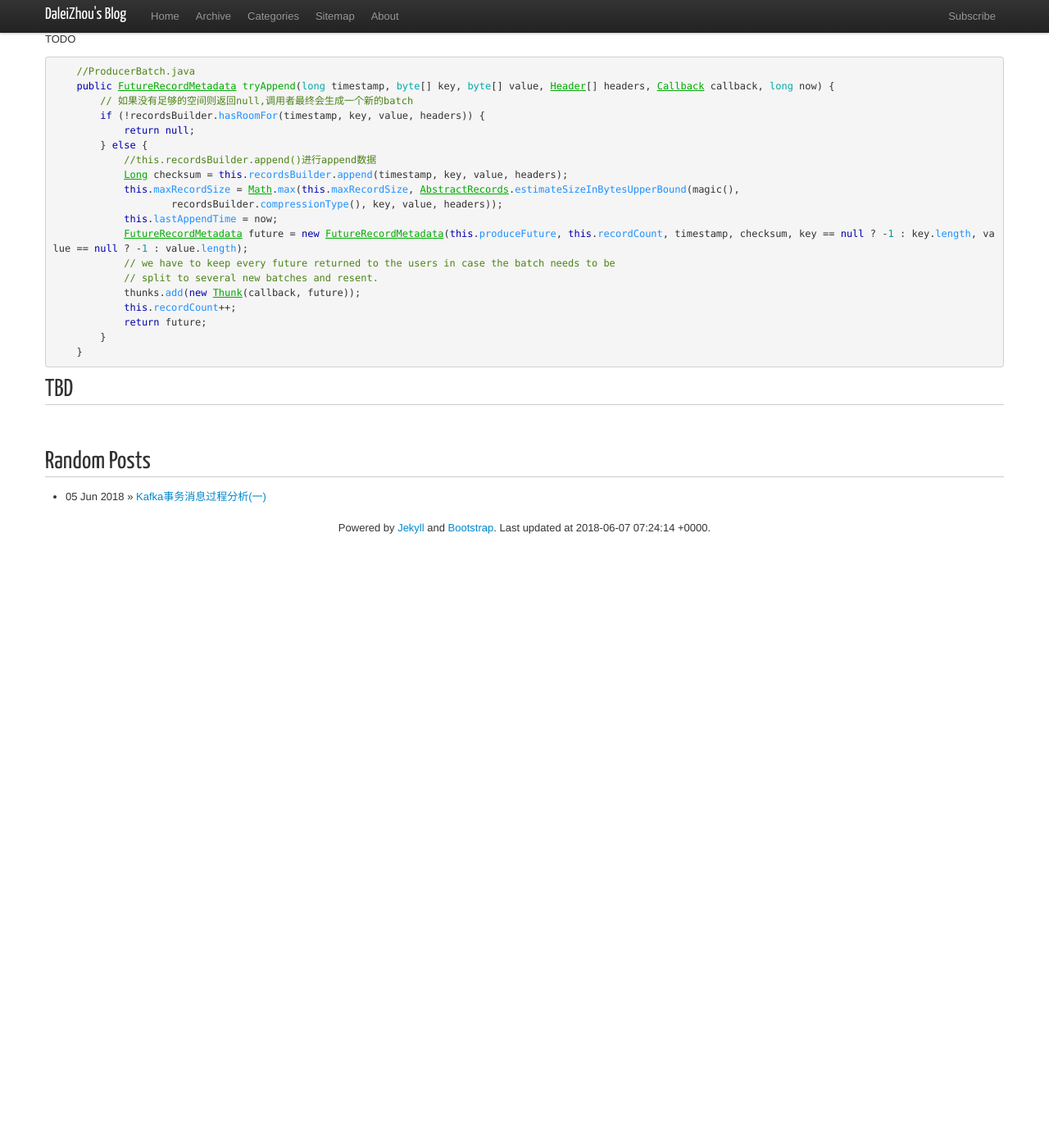
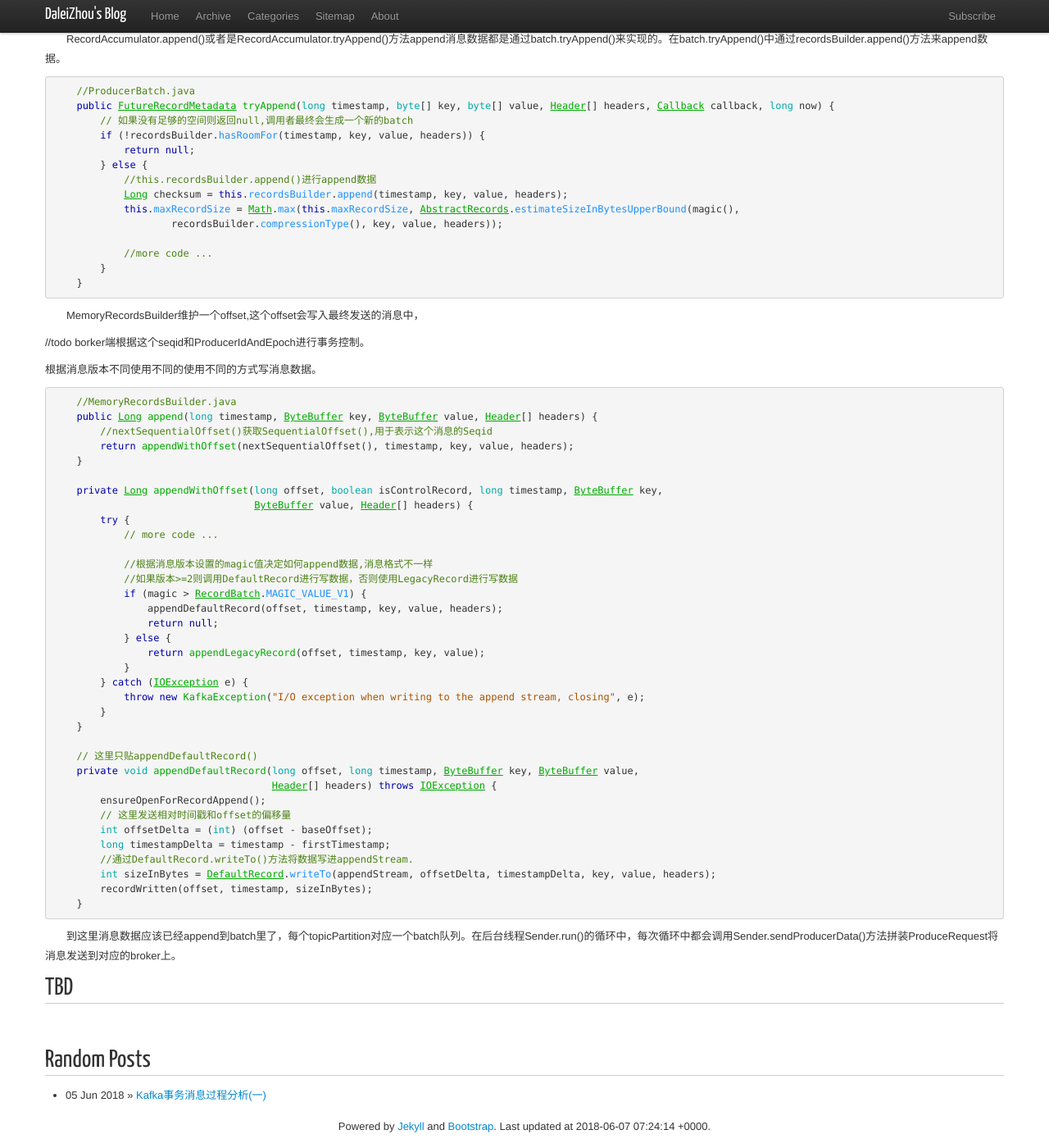
Before and after one commit to DaleiZhou/daleizhou.github.io, a Jekyll site: the page built from _posts/2018/2018-06-06-produce-data.md, in a window 1280 px wide and 1400 px high, scrolled down 3598 px. Shown: the whole window at 82% size. Built offline with Jekyll 4.4.1, drawn with Linux system fonts in a browser that asks for light colours; nearby versions of some CDN libraries; comment, search, counter and statistics services are not loaded; before the commit the page ends 4291 px from its top, so only the background shows below that.

Commit message:
tryappend msg

````diff
--- a/_posts/2018/2018-06-06-produce-data.md
+++ b/_posts/2018/2018-06-06-produce-data.md
@@ -188,7 +188,7 @@ title: Kafka事务消息过程分析(二)
     }
 ```
 
-TODO
+　　RecordAccumulator.append()或者是RecordAccumulator.tryAppend()方法append消息数据都是通过batch.tryAppend()来实现的。在batch.tryAppend()中通过recordsBuilder.append()方法来append数据。
 
 ```java
     //ProducerBatch.java
@@ -201,15 +201,57 @@ TODO
             Long checksum = this.recordsBuilder.append(timestamp, key, value, headers);
             this.maxRecordSize = Math.max(this.maxRecordSize, AbstractRecords.estimateSizeInBytesUpperBound(magic(),
                     recordsBuilder.compressionType(), key, value, headers));
-            this.lastAppendTime = now;
-            FutureRecordMetadata future = new FutureRecordMetadata(this.produceFuture, this.recordCount, timestamp, checksum, key == null ? -1 : key.length, value == null ? -1 : value.length);
-            // we have to keep every future returned to the users in case the batch needs to be
-            // split to several new batches and resent.
-            thunks.add(new Thunk(callback, future));
-            this.recordCount++;
-            return future;
+
+            //more code ...
         }
     }
 ```
 
+　　MemoryRecordsBuilder维护一个offset,这个offset会写入最终发送的消息中，
+
+//todo
+borker端根据这个seqid和ProducerIdAndEpoch进行事务控制。
+
+根据消息版本不同使用不同的使用不同的方式写消息数据。
+
+```java
+    //MemoryRecordsBuilder.java
+    public Long append(long timestamp, ByteBuffer key, ByteBuffer value, Header[] headers) {
+        //nextSequentialOffset()获取SequentialOffset(),用于表示这个消息的Seqid
+        return appendWithOffset(nextSequentialOffset(), timestamp, key, value, headers);
+    }
+
+    private Long appendWithOffset(long offset, boolean isControlRecord, long timestamp, ByteBuffer key,
+                                  ByteBuffer value, Header[] headers) {
+        try {
+            // more code ...
+
+            //根据消息版本设置的magic值决定如何append数据,消息格式不一样
+            //如果版本>=2则调用DefaultRecord进行写数据，否则使用LegacyRecord进行写数据
+            if (magic > RecordBatch.MAGIC_VALUE_V1) {
+                appendDefaultRecord(offset, timestamp, key, value, headers);
+                return null;
+            } else {
+                return appendLegacyRecord(offset, timestamp, key, value);
+            }
+        } catch (IOException e) {
+            throw new KafkaException("I/O exception when writing to the append stream, closing", e);
+        }
+    }
+
+    // 这里只贴appendDefaultRecord()
+    private void appendDefaultRecord(long offset, long timestamp, ByteBuffer key, ByteBuffer value,
+                                     Header[] headers) throws IOException {
+        ensureOpenForRecordAppend();
+        // 这里发送相对时间戳和offset的偏移量
+        int offsetDelta = (int) (offset - baseOffset);
+        long timestampDelta = timestamp - firstTimestamp;
+        //通过DefaultRecord.writeTo()方法将数据写进appendStream.
+        int sizeInBytes = DefaultRecord.writeTo(appendStream, offsetDelta, timestampDelta, key, value, headers);
+        recordWritten(offset, timestamp, sizeInBytes);
+    }
+```
+
+　　到这里消息数据应该已经append到batch里了，每个topicPartition对应一个batch队列。在后台线程Sender.run()的循环中，每次循环中都会调用Sender.sendProducerData()方法拼装ProduceRequest将消息发送到对应的broker上。
+
 ## TBD
````
